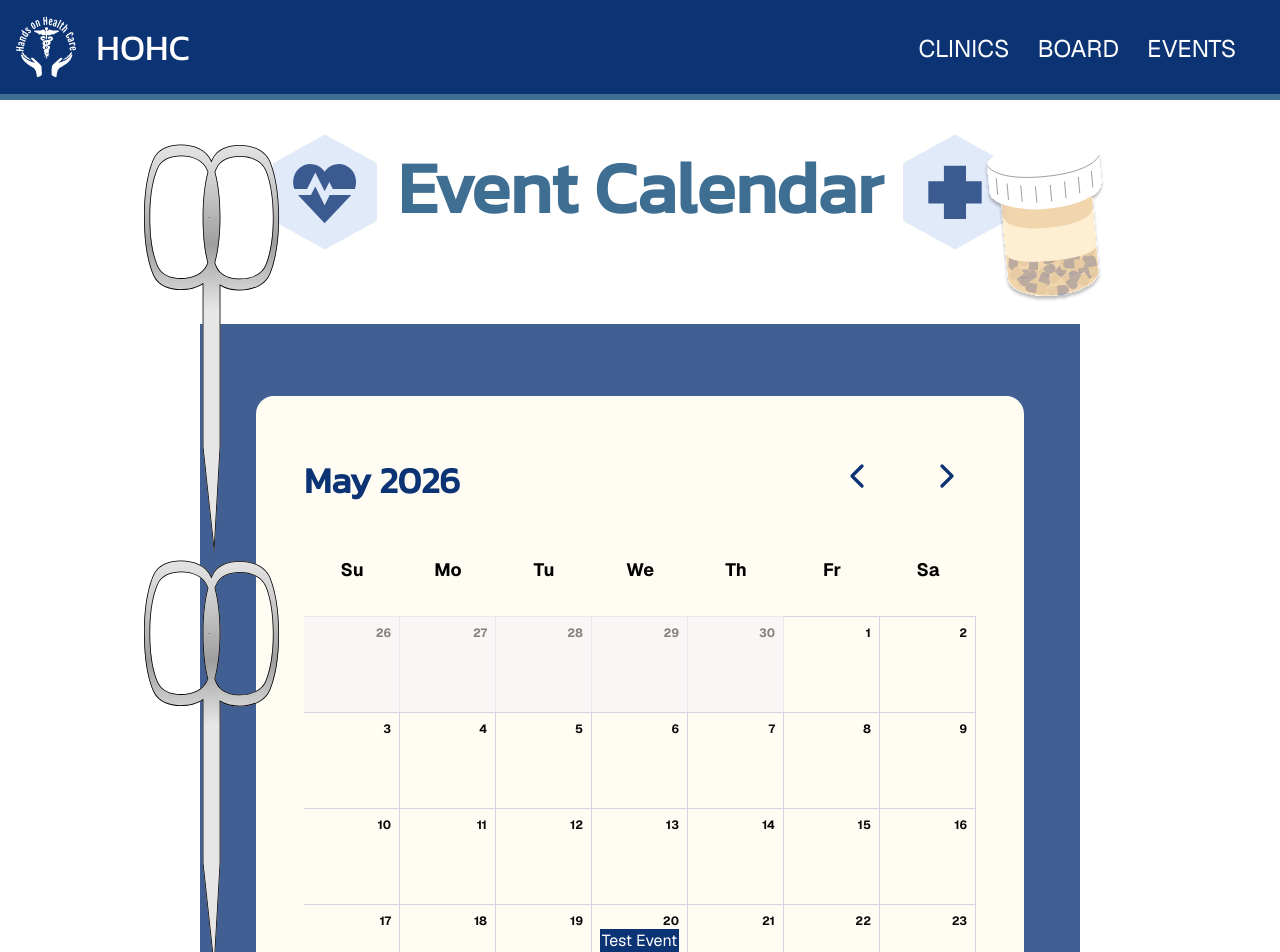
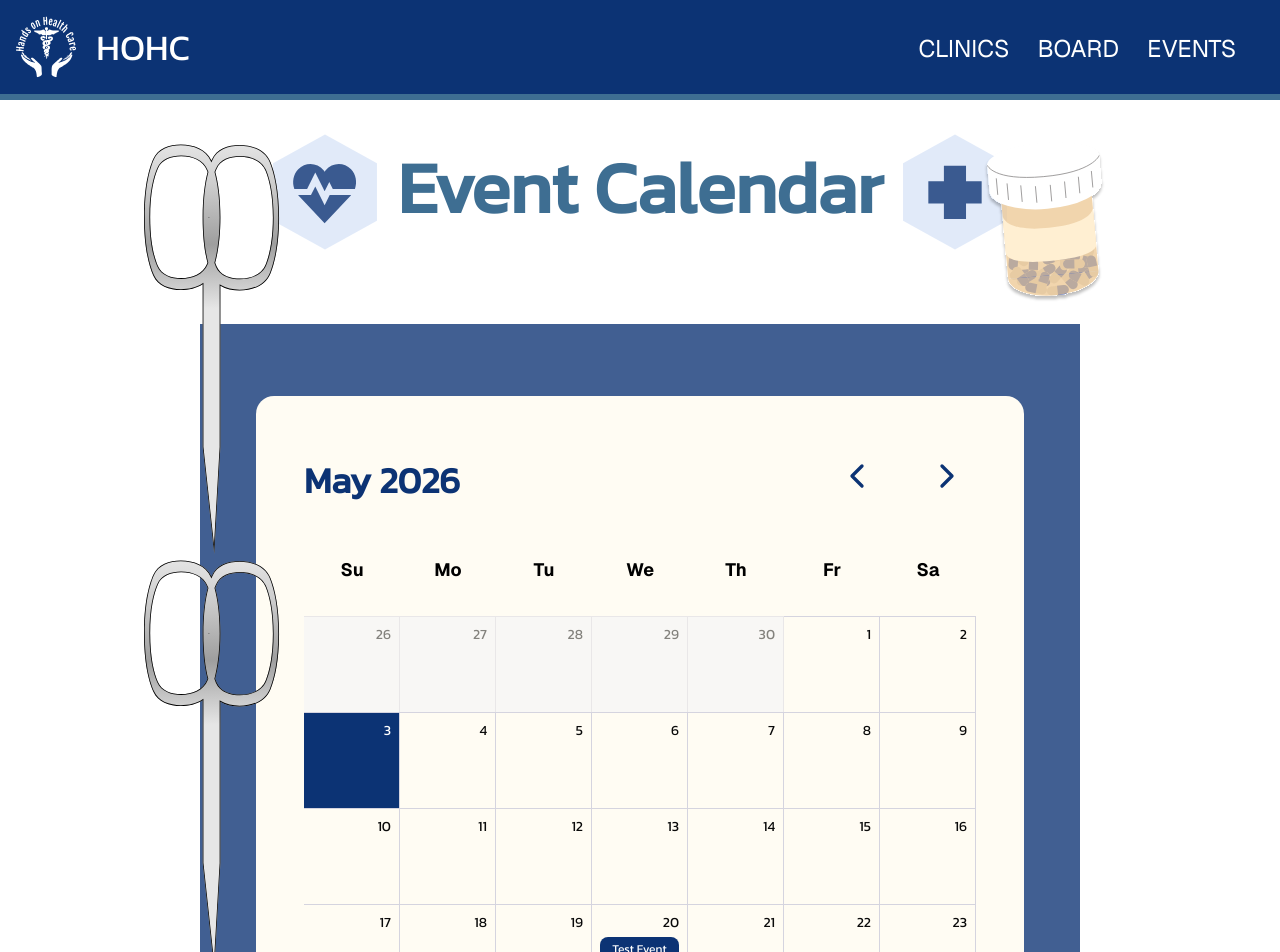
Before and after one commit to acm-ucr/hohc-website, a Next.js app: page /events in a window 1280 px wide. Shown: the top 952 px of the page. Built offline with nearby package versions, Linux system fonts and the light colour scheme.

Commit message:
Added event dialog

```diff
--- a/src/components/ui/calendar.tsx
+++ b/src/components/ui/calendar.tsx
@@ -18,11 +18,11 @@ import {
 } from "@/components/ui/dialog"
 import { ChevronLeftIcon, ChevronRightIcon, ChevronDownIcon } from "lucide-react"
 
+import CalendarCard from "@/public/events/CalendarCard.svg";
+import Image from "next/image";
+
 interface GoogleCalendarEvent {
-  startDate: {
-    date: string;
-    dateTime?: string;
-  };
+  date: string;
   title: string;
   location: string;
   description: string;
@@ -31,32 +31,61 @@ interface GoogleCalendarEvent {
 
 const allEvents = [
   {
-    startDate: { date: "2026-05-20" }, // Change this to a date in your current view
+    date: "2026-05-20",
     title: "Test Event",
     location: "Google Meet",
     description: "It works!"
   }
 ];
 
-const EventDialog: React.FC<GoogleCalendarEvent> = ({ startDate, title, location, description }) => {
+const EventDialog: React.FC<GoogleCalendarEvent> = ({ date, title, location, description }) => {
   return (
     <Dialog>
-      <DialogTrigger className="bg-hohc-blue-700 text-white ">
+      <DialogTrigger className="bg-hohc-blue-700 font-hohc-kanit text-white text-xs rounded-md p-1">
         <p>{title}</p>
       </DialogTrigger>
-      <DialogContent>
-        <DialogHeader>
-          <DialogTitle>{title}</DialogTitle>
-          <p>{startDate.date}</p>
-          <DialogDescription>
-            {location}
+      <DialogContent className="border-none bg-transparent">
+          <Image
+            src={CalendarCard}
+            alt="Event Card"
+            className="h-full w-full"
+          />
+        <DialogHeader className="absolute flex flex-col w-full font-hohc-kanit top-0 left-0 gap-8 px-10 py-12">
+          <DialogTitle className="text-hohc-blue-700/78 text-xl">{title}</DialogTitle>
+          <DialogDescription className="text-hohc-blue-600/78 text-xs flex flex-col gap-8">
+            <p>Date: {date}</p>
+            <p>Location: {location}</p>
+            <p className="pt-4">Description: {description}</p>
           </DialogDescription>
         </DialogHeader>
-        <p>{description}</p>
       </DialogContent>
     </Dialog>
   );
 }
+
+const CalendarDay = ({ dayNum, events, isOutside,isToday }: {
+  dayNum: number,
+  events: typeof allEvents,
+  isOutside: boolean,
+  isToday: boolean,
+}) => {
+  return (
+    <div
+      className={cn(
+        "relative h-24 w-24 border-t border-r border-hohc-grey-300 p-2",
+        isOutside && "bg-hohc-grey-200 opacity-50",
+        isToday && "bg-hohc-blue-700 text-white"
+      )}
+    >
+      <span className="block text-right font-hohc-kanit text-sm">{dayNum}</span>
+      <div className="flex flex-col pt-1 gap-1">
+        {events.map((event, i) => (
+          <EventDialog key={i} {...event} />
+        ))}
+      </div>
+    </div>
+  );
+};
 
 function Calendar({
   classNames,
@@ -182,32 +211,26 @@ function Calendar({
           )
         },
         Day: (props) => {
-    const { date, displayMonth } = props.day;
+      // Logic lives here, not in the component itself
+      const { date, displayMonth } = props.day;
+      const isOutside = date.getMonth() !== displayMonth.getMonth();
+      const dateString = date.toISOString().split('T')[0];
+      const dayEvents = allEvents.filter((e) => e.date === dateString);
+      const today = new Date();
+      const isToday =
+        date.getDate() === today.getDate() &&
+        date.getMonth() === today.getMonth() &&
+        date.getFullYear() === today.getFullYear();
 
-    // Check if day is from a different month
-    const isOutside = date.getMonth() !== displayMonth.getMonth();
-
-    // SIMPLE FILTER: Match the date string
-    // Assumes allEvents is available in your scope
-    const dayEvents = allEvents.filter((e) => e.startDate.date === date.toISOString().split('T')[0]);
-
-    return (
-      <div
-        className={cn(
-          "relative h-24 w-24 border-t border-r border-hohc-grey-300 p-2",
-          isOutside && "bg-hohc-grey-200 opacity-50"
-        )}
-      >
-        <span className="block text-right text-xs font-bold">{date.getDate()}</span>
-
-        <div className="flex flex-col gap-1">
-          {dayEvents.map((event, i) => (
-            <EventDialog key={i} {...event} />
-          ))}
-        </div>
-      </div>
-    );
-
+      // Now CalendarDay "calls in" nothing; it just receives props
+      return (
+        <CalendarDay
+          dayNum={date.getDate()}
+          events={dayEvents}
+          isOutside={isOutside}
+          isToday={isToday}
+        />
+      );
         },
         ...components,
       }}
--- a/src/components/ui/dialog.tsx
+++ b/src/components/ui/dialog.tsx
@@ -5,7 +5,8 @@ import { Dialog as DialogPrimitive } from "@base-ui/react/dialog"
 
 import { cn } from "@/lib/utils"
 import { Button } from "@/components/ui/button"
-import { XIcon } from "lucide-react"
+import Return from "@/public/events/Return.svg";
+import Image from "next/image";
 
 function Dialog({ ...props }: DialogPrimitive.Root.Props) {
   return <DialogPrimitive.Root data-slot="dialog" {...props} />
@@ -31,7 +32,7 @@ function DialogOverlay({
     <DialogPrimitive.Backdrop
       data-slot="dialog-overlay"
       className={cn(
-        "fixed inset-0 isolate z-50 bg-black/10 duration-100 supports-backdrop-filter:backdrop-blur-xs data-open:animate-in data-open:fade-in-0 data-closed:animate-out data-closed:fade-out-0",
+        "fixed inset-0 isolate z-50 bg-black/10 duration-100 data-open:animate-in data-open:fade-in-0 data-closed:animate-out data-closed:fade-out-0",
         className
       )}
       {...props}
@@ -53,7 +54,7 @@ function DialogContent({
       <DialogPrimitive.Popup
         data-slot="dialog-content"
         className={cn(
-          "fixed top-1/2 left-1/2 z-50 grid w-full max-w-[calc(100%-2rem)] -translate-x-1/2 -translate-y-1/2 gap-4 rounded-xl bg-popover p-4 text-sm text-popover-foreground ring-1 ring-foreground/10 duration-100 outline-none sm:max-w-sm data-open:animate-in data-open:fade-in-0 data-open:zoom-in-95 data-closed:animate-out data-closed:fade-out-0 data-closed:zoom-out-95",
+          "fixed top-1/2 left-1/2 z-50 grid w-full max-w-[calc(100%-2rem)] -translate-x-1/2 -translate-y-1/2 gap-4 rounded-xl text-sm text-popover-foreground duration-100 outline-none sm:max-w-sm data-open:animate-in data-open:fade-in-0 data-open:zoom-in-95 data-closed:animate-out data-closed:fade-out-0 data-closed:zoom-out-95",
           className
         )}
         {...props}
@@ -65,12 +66,15 @@ function DialogContent({
             render={
               <Button
                 variant="ghost"
-                className="absolute top-2 right-2"
-                size="icon-sm"
+                className="absolute bottom-3 left-6"
+                size="icon-lg"
               />
             }
           >
-            <XIcon
+            <Image
+              src={Return}
+              alt="Return Icon"
+              className="h-full w-full"
             />
             <span className="sr-only">Close</span>
           </DialogPrimitive.Close>
@@ -102,7 +106,7 @@ function DialogFooter({
     <div
       data-slot="dialog-footer"
       className={cn(
-        "-mx-4 -mb-4 flex flex-col-reverse gap-2 rounded-b-xl border-t bg-muted/50 p-4 sm:flex-row sm:justify-end",
+        "-mx-4 -mb-4 flex flex-col-reverse gap-2 rounded-b-xl bg-muted/50 p-4 sm:flex-row sm:justify-end",
         className
       )}
       {...props}
```
Also changed, not shown: public/events/CalendarCard.svg (added), public/events/Return.svg (added).
